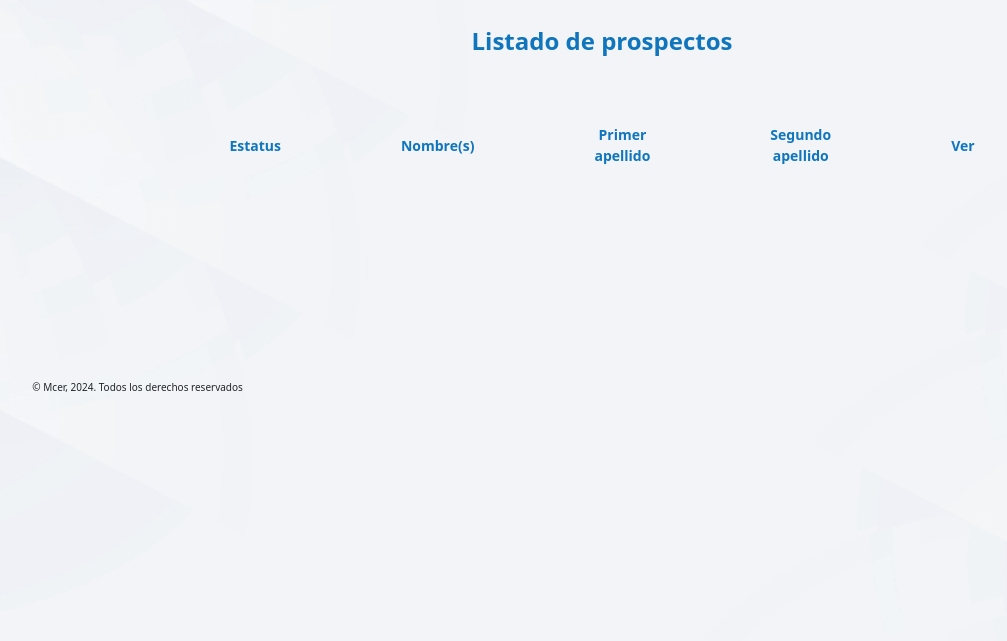
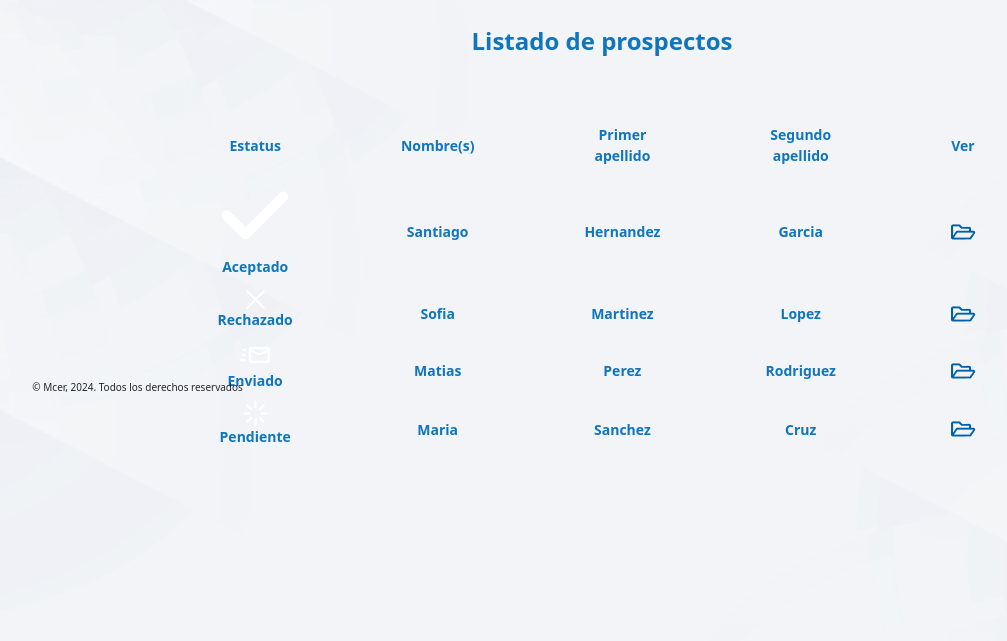
Before and after one commit to mcer23/asignar-credito, a PHP site: page /html/list.html in a window 1280 px wide. Shown: the part 297-938 px from the top of the page, without its empty margins (38-1045 px from the left). Run offline with PHP 8.4, Linux system fonts and the light colour scheme.

Commit message:
list html

```diff
--- a/css/extra.css
+++ b/css/extra.css
@@ -169,6 +169,8 @@
     border-spacing: 10px;}
 
 .table--tr td{padding: 5px;}
+
+
 
 
 
--- a/html/list.html
+++ b/html/list.html
@@ -56,7 +56,41 @@
                     <td>Segundo <br>apellido</td>
                     <td>Ver</td>
                 </tr>
+                <tr class="table--section-listado">
+                  <!-- Aceptado -->
+                  <td class="table--aceptado"><img src="../assets/ico/check.png" alt="Aceptado_ico"><p>Aceptado</p></td>
+                  <td>Santiago</td>
+                  <td>Hernandez</td>
+                  <td>Garcia</td>
+                  <td><img src="../assets/ico/ver.png" alt="ver_ico"></td>
+                  <!-- Rechazado -->
+                  <tr class="table--section-listado">
+                    <td class="table--aceptado"><img src="../assets/ico/white-x.png" alt="rechazado_ico"><p>Rechazado</p></td>
+                  <td>Sofia</td>
+                  <td>Martinez</td>
+                  <td>Lopez</td>
+                  <td><img src="../assets/ico/ver.png" alt="ver_ico"></td>
+                  </tr>
+                  <!-- Enviado -->
+                  <tr class="table--section-listado">
+                    <td class="table--aceptado"><img src="../assets/ico/sent.png" alt="Enviado_ico"><p>Enviado</p></td>
+                  <td>Matias</td>
+                  <td>Perez</td>
+                  <td>Rodriguez</td>
+                  <td><img src="../assets/ico/ver.png" alt="ver_ico"></td>
+                  </tr>
+                  <!-- Pendiente -->
+                  <tr class="table--section-listado">
+                    <td class="table--aceptado"><img src="../assets/ico/wait.png" alt="Pendiente_ico"><p>Pendiente</p></td>
+                  <td>Maria</td>
+                  <td>Sanchez</td>
+                  <td>Cruz</td>
+                  <td><img src="../assets/ico/ver.png" alt="ver_ico"></td>
+                  </tr>
+                </tr>
+
             </table>
+
         </section>
     </main>
     <footer>
```
